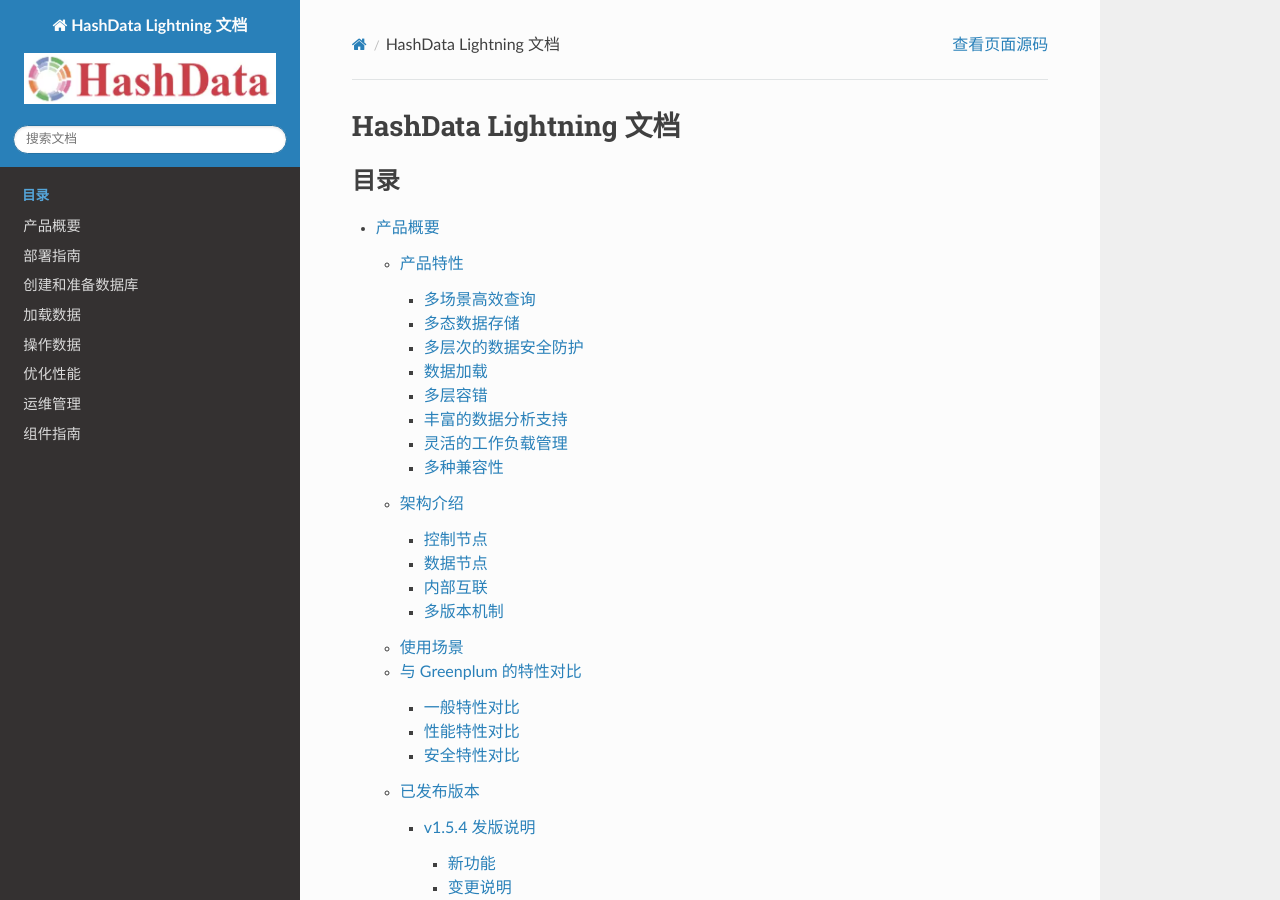
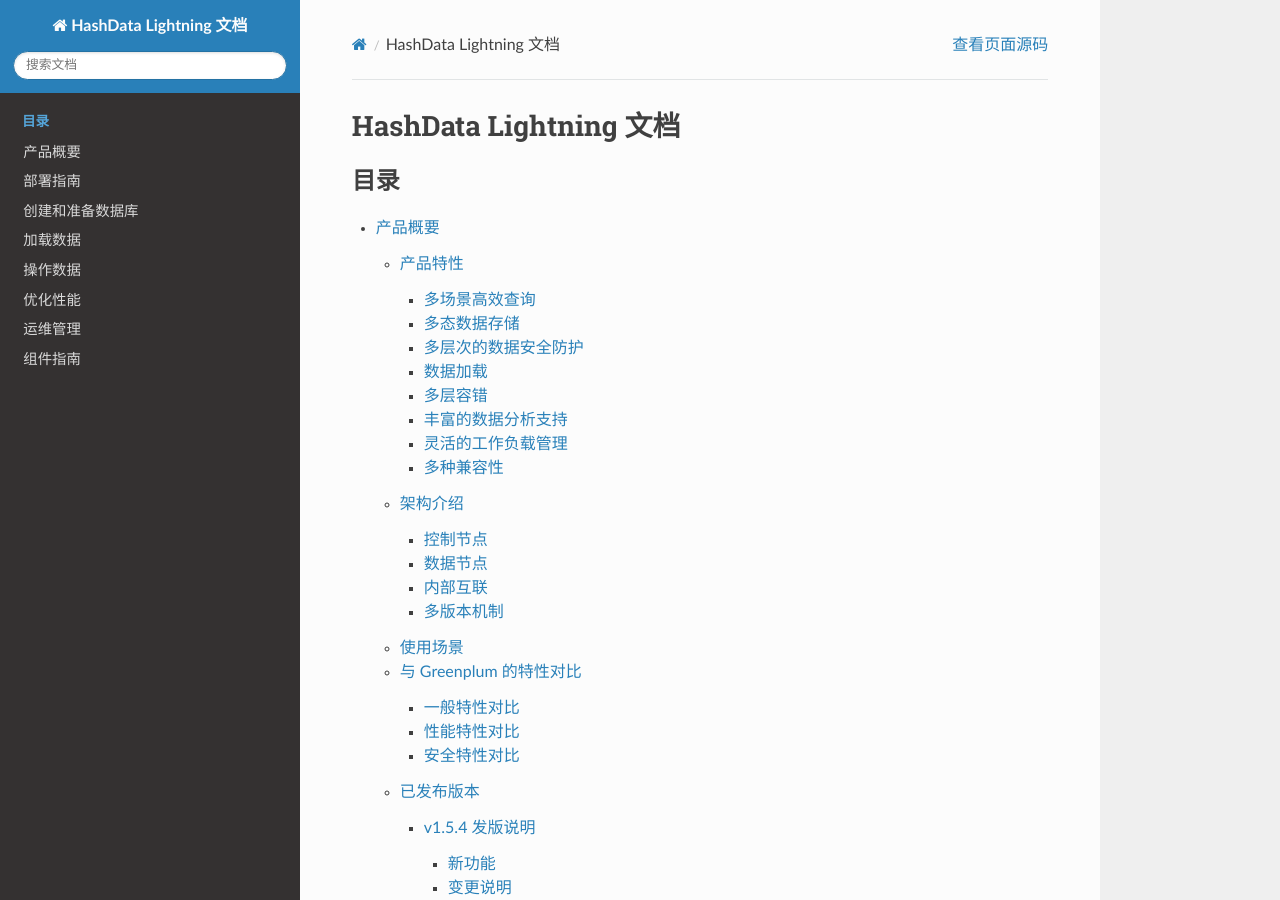
Before and after one commit to TomShawn/sphinx-trial-docs, a Sphinx documentation site: the page built from source/index.rst, in a window 1280 px wide and 900 px high. Built offline with Sphinx 7.4.7 and the Read the Docs theme 2.0.0, drawn with Linux system fonts in a browser that asks for light colours.

Commit message:
Update conf.py

```diff
--- a/source/conf.py
+++ b/source/conf.py
@@ -7,7 +7,6 @@
 # https://www.sphinx-doc.org/en/master/usage/configuration.html#project-information
 import os
 import sys
-import sphinx_material
 
 sys.path.insert(0, os.path.abspath('.'))
 sys.path.append('.')
@@ -36,13 +35,13 @@
 needs_sphinx = '3.0'
 language = 'zh_CN'
 autosectionlabel_prefix_document = True
-templates_path = ['_templates']
+# templates_path = ['_templates']
 
 # -- HTML configuration ---------------------------------------------------
 
 # Required theme setup
 html_theme = "sphinx_rtd_theme"
-html_logo = './images/hashdata-logo.png'
+# html_logo = './images/hashdata-logo.png'
 
 # html_theme_options = {
 #     # Note how we can include links:
```
